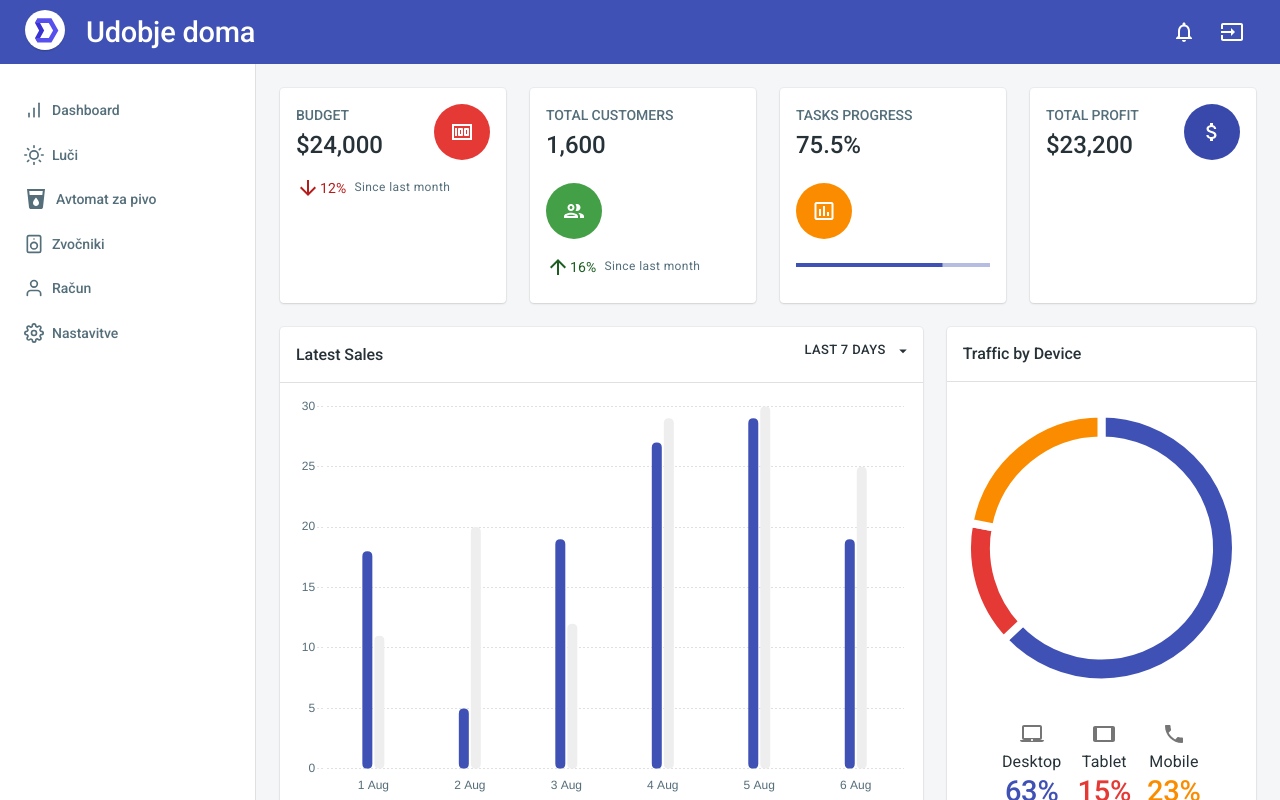
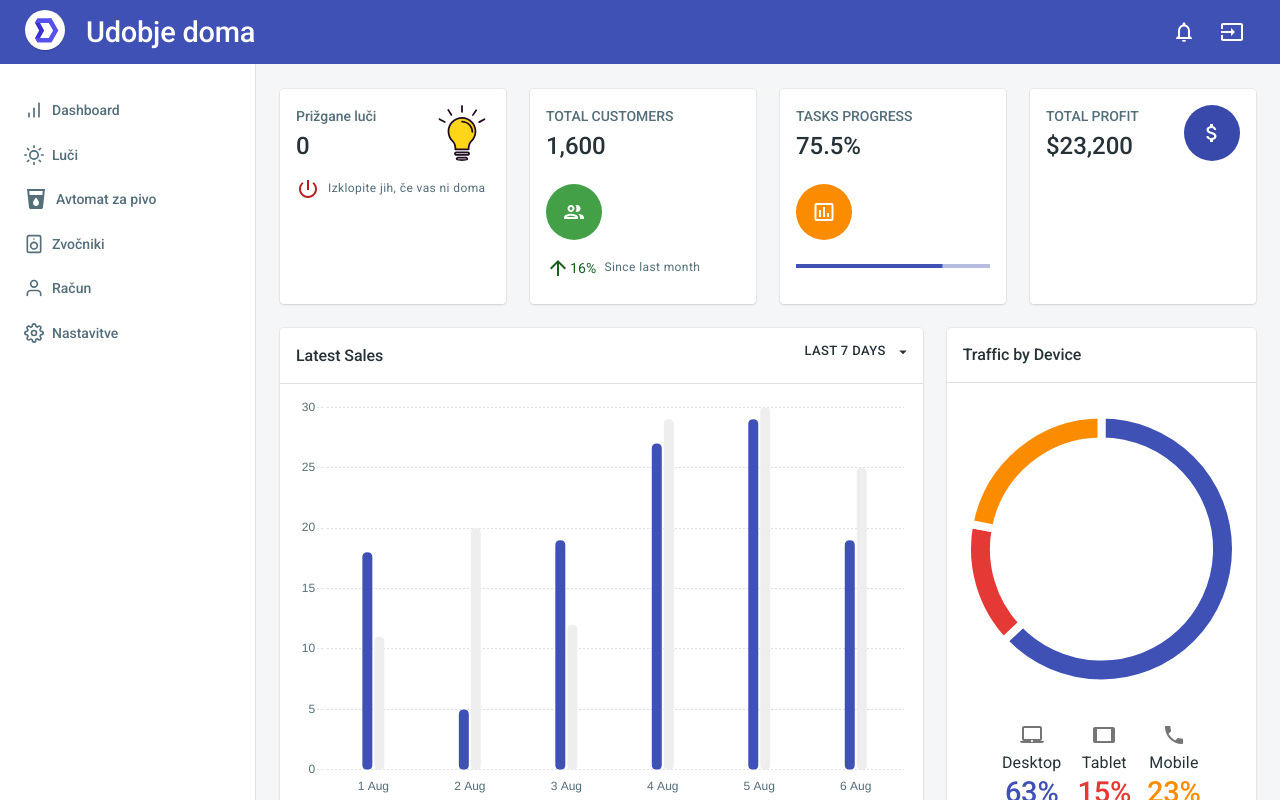
Before and after one commit to CetinaLuka/udobjedoma, a React (Create React App) app in the folder frontend/: page /app/dashboard in a window 1280 px wide. Built offline with nearby package versions, Linux system fonts and the light colour scheme; no server answers.

Commit message:
feat: dodal kartico za luči na dashboard

```diff
--- a/frontend/src/views/reports/DashboardView/Budget.js
+++ b/frontend/src/views/reports/DashboardView/Budget.js
@@ -11,15 +11,13 @@ import {
   colors,
   makeStyles
 } from '@material-ui/core';
-import ArrowDownwardIcon from '@material-ui/icons/ArrowDownward';
-import MoneyIcon from '@material-ui/icons/Money';
+import PowerSettingsNewIcon from '@material-ui/icons/PowerSettingsNew';
 
 const useStyles = makeStyles((theme) => ({
   root: {
     height: '100%'
   },
   avatar: {
-    backgroundColor: colors.red[600],
     height: 56,
     width: 56
   },
@@ -32,7 +30,7 @@ const useStyles = makeStyles((theme) => ({
   }
 }));
 
-const Budget = ({ className, ...rest }) => {
+const Budget = ({ className, steviloLuci, ...rest }) => {
   const classes = useStyles();
 
   return (
@@ -52,18 +50,18 @@ const Budget = ({ className, ...rest }) => {
               gutterBottom
               variant="h6"
             >
-              BUDGET
+              Prižgane luči
             </Typography>
             <Typography
               color="textPrimary"
               variant="h3"
             >
-              $24,000
+              {steviloLuci}
             </Typography>
           </Grid>
           <Grid item>
-            <Avatar className={classes.avatar}>
-              <MoneyIcon />
+            <Avatar className={classes.avatar}
+                    src={'/static/images/lightbulb.svg'}>
             </Avatar>
           </Grid>
         </Grid>
@@ -72,18 +70,18 @@ const Budget = ({ className, ...rest }) => {
           display="flex"
           alignItems="center"
         >
-          <ArrowDownwardIcon className={classes.differenceIcon} />
+          <PowerSettingsNewIcon className={classes.differenceIcon} />
           <Typography
             className={classes.differenceValue}
             variant="body2"
           >
-            12%
+
           </Typography>
           <Typography
             color="textSecondary"
             variant="caption"
           >
-            Since last month
+            Izklopite jih, če vas ni doma
           </Typography>
         </Box>
       </CardContent>
@@ -92,7 +90,8 @@ const Budget = ({ className, ...rest }) => {
 };
 
 Budget.propTypes = {
-  className: PropTypes.string
+  className: PropTypes.string,
+  steviloLuci: PropTypes.string
 };
 
 export default Budget;
--- a/frontend/src/views/reports/DashboardView/index.js
+++ b/frontend/src/views/reports/DashboardView/index.js
@@ -13,23 +13,43 @@ import TasksProgress from './TasksProgress';
 import TotalCustomers from './TotalCustomers';
 import TotalProfit from './TotalProfit';
 import TrafficByDevice from './TrafficByDevice';
+class Dashboard extends React.Component {Page
+  constructor(props) {
+    super(props);
+    this.state = {
+      luci: [],
+      isLuciLoaded: false
+    };
+  }
+  async componentDidMount() {
+    fetch("http://localhost:3000/luci")
+      .then(res => res.json())
+      .then((result) => {
+        var luci = result
+        console.log(luci);
+        this.setState({
+          isLuciLoaded: true,
+          luci: luci
+        });
+      })
+  }
 
-const useStyles = makeStyles((theme) => ({
-  root: {
-    backgroundColor: theme.palette.background.dark,
-    minHeight: '100%',
-    paddingBottom: theme.spacing(3),
-    paddingTop: theme.spacing(3)
+
+  render() {
+    var steviloPrizganihLuci = 0;
+    if(this.state.isLuciLoaded){
+      this.state.luci.forEach(soba => {
+        soba.luci.forEach(luc => {
+          if(luc.prizgana)
+            steviloPrizganihLuci++;
+        })
+      });
     }
-}));
-
-const Dashboard = () => {
-  const classes = useStyles();
 
     return (
       <Page
-      className={classes.root}
         title="Dashboard"
+        style={{paddingTop: "25px"}}
       >
         <Container maxWidth={false}>
           <Grid
@@ -43,7 +63,7 @@ const Dashboard = () => {
               xl={3}
               xs={12}
             >
-            <Budget />
+              <Budget steviloLuci={steviloPrizganihLuci}/>
             </Grid>
             <Grid
               item
@@ -112,6 +132,8 @@ const Dashboard = () => {
         </Container>
       </Page>
     );
-};
+  }
+}
+
 
 export default Dashboard;
```
Lines whose indentation alone changed are shown as unchanged.
